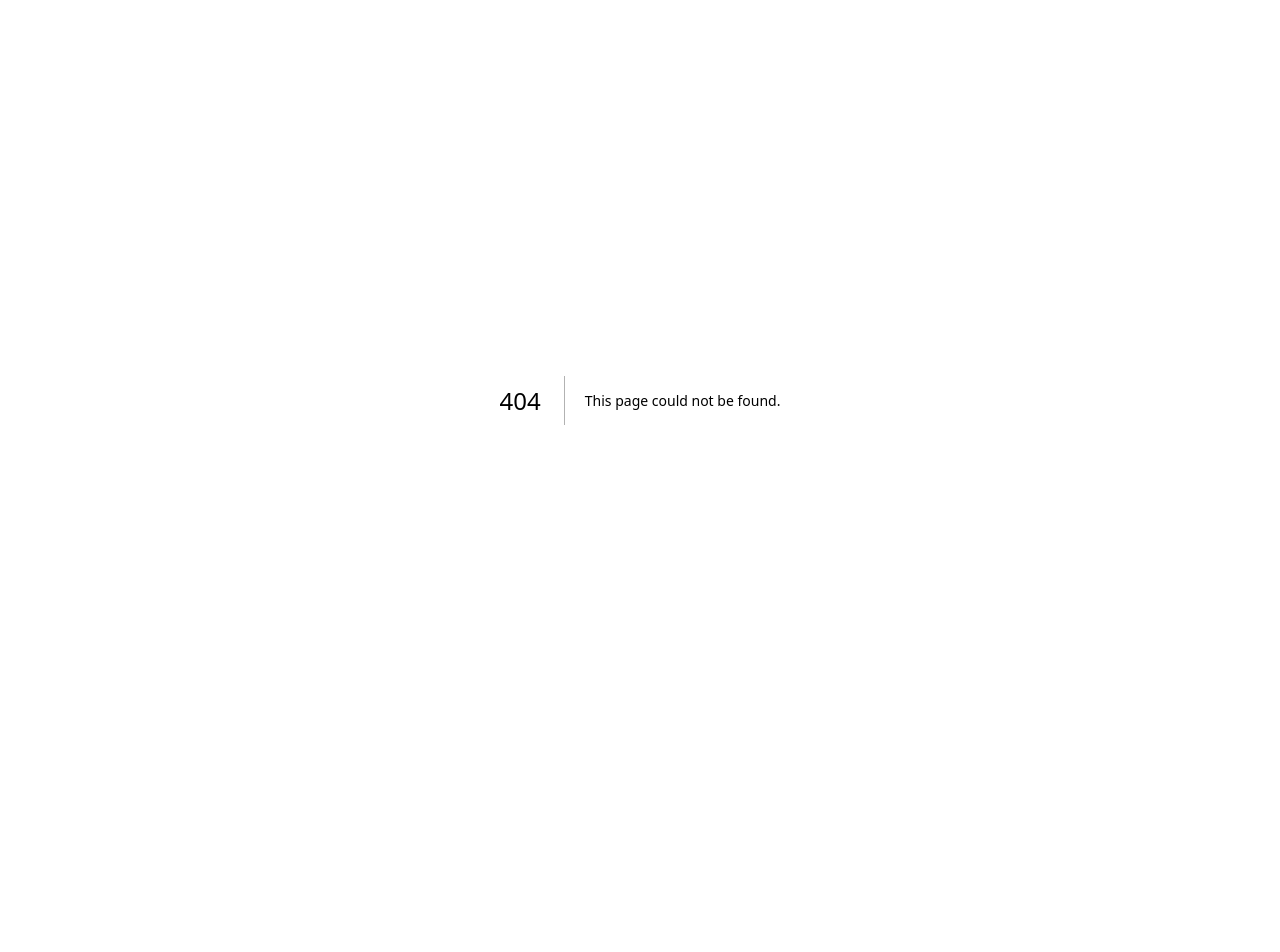
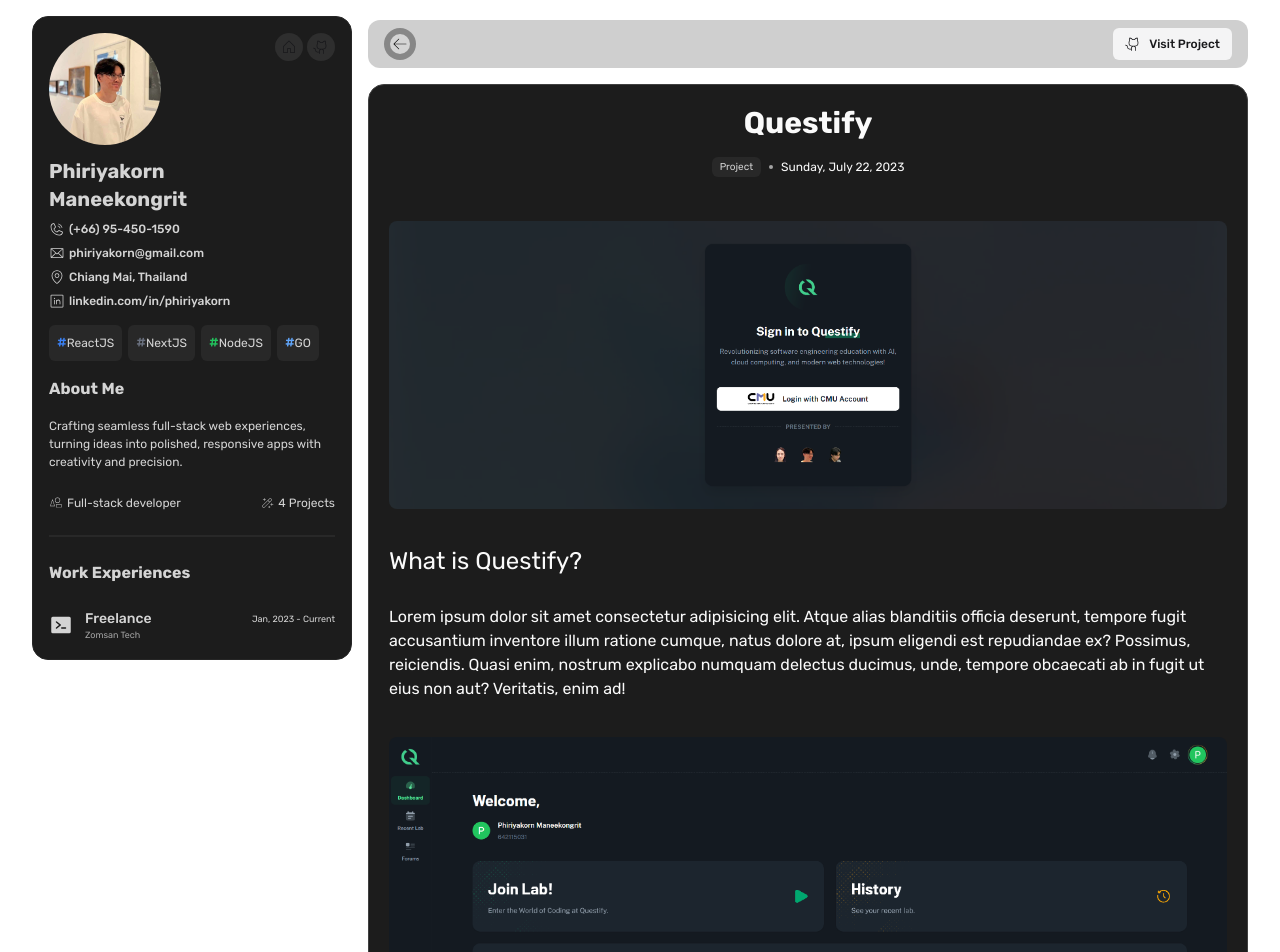
Before and after one commit to webwebweb5/my-portfolio, a Next.js app: page /dashboard/1 in a window 1280 px wide. Before the commit this address had no page. Shown: the top 952 px of the page. Before the commit the page ends 800 px from the top, so only its background shows below. Built offline with nearby package versions, Linux system fonts and the light colour scheme.

Commit message:
PAGE: Add project detail page

```diff
--- /dev/null
+++ b/app/dashboard/[id]/page.tsx
@@ -0,0 +1,5 @@
+import { ProjectContentView } from "@/components/content/view/project-content-view";
+
+export default function DashboardPage() {
+  return <ProjectContentView />;
+}
--- /dev/null
+++ b/components/content/view/project-content-view.tsx
@@ -0,0 +1,141 @@
+"use client";
+
+import Link from "next/link";
+import React, { useEffect, useState } from "react";
+import { PiArrowLeftThin, PiGithubLogoLight } from "react-icons/pi";
+import { motion } from "framer-motion";
+import Image from "next/image";
+import { Button } from "@/components/ui/button";
+
+export function ProjectContentView() {
+  const [isScrolled, setIsScrolled] = useState(false);
+
+  useEffect(() => {
+    const handleScroll = () => {
+      if (window.scrollY > 50) {
+        setIsScrolled(true);
+      } else {
+        setIsScrolled(false);
+      }
+    };
+
+    window.addEventListener("scroll", handleScroll);
+    return () => {
+      window.removeEventListener("scroll", handleScroll);
+    };
+  }, []);
+
+  return (
+    <motion.div
+      className="text-neutral-50 "
+      initial={{ y: 100, opacity: 0 }}
+      animate={{
+        y: 0,
+        opacity: 1,
+        transition: {
+          duration: 0.8,
+          delay: 0.9,
+          type: "spring",
+          stiffness: 200,
+        },
+      }}
+    >
+      <div className="z-50 sticky top-5">
+        <div
+          className={`mx-auto transition-all duration-500 ease-in-out ${
+            isScrolled ? "w-[90%]" : "w-full"
+          }`}
+        >
+          <div className="-mt-4">
+            <div className="bg-neutral-700/25 backdrop-blur-md h-12 w-full rounded-xl flex items-center justify-between px-4">
+              <Link href={"/dashboard"}>
+                <div className="bg-neutral-700/50 h-8 w-8 rounded-full flex items-center justify-center">
+                  <div className="bg-neutral-300 rounded-full h-5 w-5 flex items-center justify-center">
+                    <PiArrowLeftThin className="text-black text-lg" />
+                  </div>
+                </div>
+              </Link>
+
+              <Button
+                variant="secondary"
+                className="h-8 rounded-md px-3 text-xs"
+              >
+                <PiGithubLogoLight className="mr-2 h-4 w-4" />
+                Visit Project
+              </Button>
+            </div>
+          </div>
+        </div>
+      </div>
+      <div className="mt-9 mb-4 w-full p-5 border border-neutral-700 rounded-2xl bg-[#1C1C1C] ">
+        <motion.h1
+          initial={{ x: 100, opacity: 0, filter: "blur(4px)" }}
+          animate={{
+            x: 0,
+            opacity: 1,
+            filter: "blur(0px)",
+            transition: {
+              duration: 0.8,
+              delay: 0.9,
+              type: "spring",
+              stiffness: 200,
+            },
+          }}
+          transition={{ delay: 0.4 }}
+          className="text-3xl font-bold text-center "
+        >
+          Questify
+        </motion.h1>
+        <div className="flex items-center gap-x-2 justify-center my-4">
+          <p className="bg-[#282828] w-fit text-neutral-300 rounded-md px-2 h-5 flex items-center justify-center text-[10px] ">
+            Project
+          </p>
+          <div className="w-1 h-1 rounded-full bg-neutral-400" />
+          <span className="text-xs">Sunday, July 22, 2023</span>
+        </div>
+
+        <div className="mt-11 mb-8">
+          <Image
+            width={1000}
+            height={1000}
+            className="rounded-lg h-72 w-full object-cover"
+            src="/images/questify.png"
+            alt=""
+          />
+
+          <h2 className="text-2xl mt-9">What is Questify?</h2>
+
+          <p className="my-7">
+            Lorem ipsum dolor sit amet consectetur adipisicing elit. Atque alias
+            blanditiis officia deserunt, tempore fugit accusantium inventore
+            illum ratione cumque, natus dolore at, ipsum eligendi est
+            repudiandae ex? Possimus, reiciendis. Quasi enim, nostrum explicabo
+            numquam delectus ducimus, unde, tempore obcaecati ab in fugit ut
+            eius non aut? Veritatis, enim ad!
+          </p>
+
+          <div className="my-9">
+            <Image
+              height={1000}
+              width={1000}
+              className="rounded-lg h-72 w-full object-cover object-top"
+              src="/images/questify-dashboard-page.png"
+              alt=""
+            />
+          </div>
+
+          <h2 className="text-2xl">Benefit?</h2>
+
+          <p className="my-4">
+            Lorem ipsum dolor sit amet consectetur adipisicing elit. Atque alias
+            blanditiis officia deserunt, tempore fugit accusantium inventore
+            illum ratione cumque, natus dolore at, ipsum eligendi est
+            repudiandae ex? Possimus, reiciendis. Quasi enim, nostrum explicabo
+            numquam delectus ducimus, unde, tempore obcaecati ab in fugit ut
+            eius non aut? Veritatis, enim ad!
+          </p>
+        </div>
+      </div>
+    </motion.div>
+  );
+}
--- a/components/dashboard/view/left-section-view.tsx
+++ b/components/dashboard/view/left-section-view.tsx
@@ -17,10 +17,19 @@
 import Image from "next/image";
 import { Button } from "@/components/ui/button";
 import { DevBadge } from "@/components/shared/dev-badge";
+import { usePathname } from "next/navigation";
+
+// ----------------------------------------------------------------------
 
 const numberOfProjects = 4;
 
+// ----------------------------------------------------------------------
+
 export function LeftSectionView() {
+  const pathname = usePathname()
+
+  const isDashboard = pathname === "/dashboard"
+
   return (
     <>
       <motion.div
@@ -30,7 +39,8 @@
           opacity: 1,
           transition: { duration: 0.3, type: "spring", stiffness: 200 },
         }}
-        className="block w-full md:w-80 h-fit md:sticky top-4"
+        className={`${isDashboard ? "block" : "hidden md:block" } w-full md:w-80 h-fit md:sticky top-4`}
+        // className="block w-full md:w-80 h-fit md:sticky top-4"
       >
         <div className="md:w-80 w-full p-4 border border-neutral-800 rounded-2xl h-full bg-[#1C1C1C]">
           <div className="flex">
--- a/components/shared/project-card.tsx
+++ b/components/shared/project-card.tsx
@@ -11,7 +11,7 @@
   return (
     <div className="bg-[#1C1C1C] rounded-lg text-neutral-400 hover:scale-[1.025] duration-500 transition-all">
       <div className="rounded-lg duration-200 transition-all ease-in">
-        <Link href="#" className="w-full">
+        <Link href="/dashboard/1" className="w-full">
           <img
             className="rounded-t-lg h-64 w-full object-cover brightness-95"
             src={imageURL}
```
Also changed, not shown: public/images/questify-dashboard-page.png (added).
